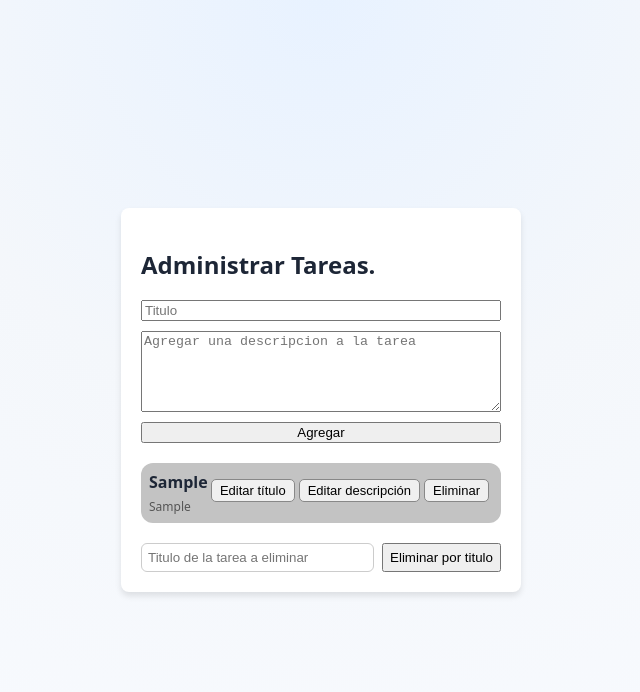
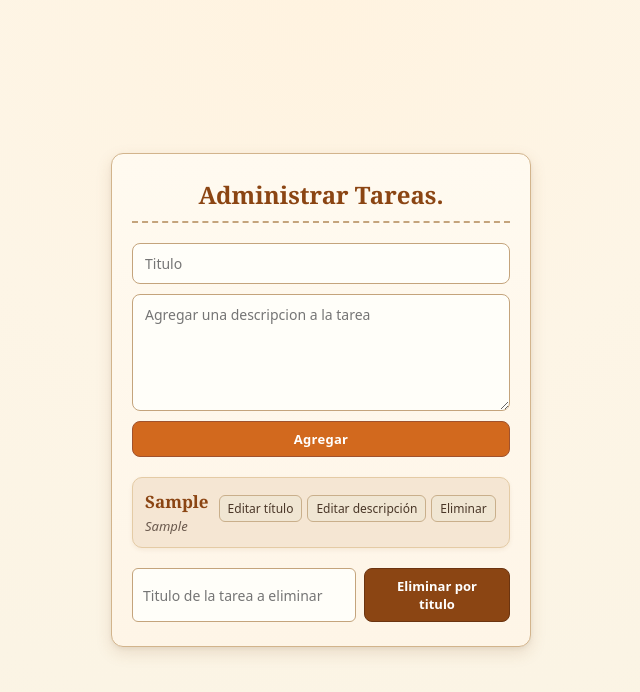
Before and after one commit to JEmilioAM/m04-d30-y26, a plain HTML site: page index.html in a window 1280 px wide. Both pictures are taken after typing "Sample", "Sample" into the empty fields and a click on the button "Agregar". Shown: the whole page, without its empty margins (319-959 px from the left). Drawn offline with Linux system fonts and the light colour scheme.

Commit message:
Ultima actualizacion general

```diff
--- a/styles.css
+++ b/styles.css
@@ -1,7 +1,21 @@
+/* ====== ESTILO CAMPESTRE PARA ADMINISTRADOR DE TAREAS ====== */
 :root {
-    font-family: system-ui, -apple-system, BlinkMacSystemFont, 'Segoe UI', sans-serif;
-    background: #f4f7fb;
-    color: #1d2636;
+  /* Paleta de colores tierra */
+  --color-fondo: #fdf5e6;        /* Old lace, fondo general cálido */
+  --color-contenedor: #fffaf0;   /* Floral white */
+  --color-borde: #8b5a2b;        /* Marrón madera */
+  --color-texto: #4a3728;        /* Marrón oscuro */
+  --color-texto-claro: #6b5a4e;
+  --color-naranja: #d2691e;      /* Chocolate (naranja terroso) */
+  --color-naranja-hover: #b85c1a;
+  --color-marron: #8b4513;       /* Saddle brown */
+  --color-marron-hover: #6b3410;
+  --color-fondo-tarea: #f5e6d3;  /* Beige arena */
+  --color-sombra: rgba(139, 90, 43, 0.15);
+
+  /* Fuentes offline */
+  --fuente-titulos: Georgia, 'Times New Roman', serif;
+  --fuente-cuerpo: system-ui, -apple-system, 'Segoe UI', Roboto, sans-serif;
 }
 
 * {
@@ -14,101 +28,239 @@ body {
   display: flex;
   align-items: center;
   justify-content: center;
-    background: radial-gradient(circle at top, #e8f2ff 0%, #f4f7fb 40%, #f9fbff 100%);
+  /* Fondo campestre con degradado tierra y naranja */
+  background: radial-gradient(circle at top, #fff3e0 0%, #fdf5e6 40%, #f9f3e3 100%);
+  font-family: var(--fuente-cuerpo);
+  color: var(--color-texto);
 }
 
 .main-container {
-    width: 400px;
-    background: #fff;
-    padding: 20px;
-    border-radius: 8px;
-    box-shadow: 0 4px 6px rgba(0, 0, 0, 0.1);
+  width: 420px;
+  background: var(--color-contenedor);
+  padding: 24px 20px;
+  border-radius: 12px;
+  border: 1px solid #d2b48c;       /* Tan */
+  box-shadow: 0 6px 16px var(--color-sombra), 0 2px 4px rgba(0,0,0,0.05);
+  background-image: linear-gradient(to bottom, #fffaf0, #fef5e7);
 }
 
+h2 {
+  font-family: var(--fuente-titulos);
+  font-size: 24px;
+  color: var(--color-marron);
+  text-align: center;
+  margin-top: 0;
+  margin-bottom: 20px;
+  border-bottom: 2px dashed #c4a47c;
+  padding-bottom: 10px;
+}
+
+/* Formulario */
 form {
   display: flex;
   flex-direction: column;
   gap: 10px;
-
 }
 
+input[type="text"],
+textarea {
+  padding: 10px 12px;
+  border: 1px solid #c4a47c;
+  border-radius: 8px;
+  font-family: var(--fuente-cuerpo);
+  font-size: 14px;
+  background-color: #fffef9;
+  color: var(--color-texto);
+  transition: border-color 0.2s;
+}
+
+input[type="text"]:focus,
+textarea:focus {
+  outline: none;
+  border-color: var(--color-naranja);
+  box-shadow: 0 0 0 2px rgba(210, 105, 30, 0.2);
+}
+
+button[type="submit"],
+button {
+  cursor: pointer;
+  padding: 8px 14px;
+  border: 1px solid transparent;
+  border-radius: 8px;
+  font-family: var(--fuente-cuerpo);
+  font-size: 13px;
+  font-weight: 600;
+  transition: all 0.2s;
+}
+
+/* Botón principal Agregar */
+button[type="submit"] {
+  background-color: var(--color-naranja);
+  color: white;
+  border-color: #a0522d;
+  letter-spacing: 0.3px;
+}
+
+button[type="submit"]:hover {
+  background-color: var(--color-naranja-hover);
+}
+
+/* Lista de tareas */
 .task-list {
   list-style: none;
   padding: 0;
   margin-top: 20px;
-
 }
 
 .task-item {
   display: flex;
   justify-content: space-between;
   align-items: center;
-
-    background-color: #c3c3c3;
-    padding: 8px;
-    border-radius: 12px;
+  background-color: var(--color-fondo-tarea);
+  padding: 12px;
+  border-radius: 10px;
   margin-bottom: 10px;
-
+  border: 1px solid #e4cba5;
+  box-shadow: 0 2px 4px rgba(139, 90, 43, 0.08);
+  transition: transform 0.1s ease;
 }
 
+.task-item:hover {
+  transform: translateY(-1px);
+}
+
+/* Contenido de la tarea */
 .task-item .task-content h3 {
-    font-size: 16px;
-    margin: 0 0 5px;
-
+  font-family: var(--fuente-titulos);
+  font-size: 17px;
+  margin: 0 0 4px;
+  color: var(--color-marron);
 }
 
 .task-item .task-content p {
   margin: 0;
-    color: #555;
-    font-size: 12px;
-
+  color: var(--color-texto-claro);
+  font-size: 13px;
+  font-style: italic;
 }
 
-.delete-section {
-    margin-top: 20px;
-    display: flex;
-    gap: 8px;
-}
-.delete-section input {
-    flex: 1;
-    padding: 6px;
-    border: 1px solid #ccc;
-    border-radius: 6px;
-}
-
-/* Estilos para los nuevos botones e inputs en modo edición */
+/* Inputs de edición (cuando se activan) */
 .edit-title-input,
 .edit-desc-textarea {
   width: 100%;
   padding: 4px 8px;
   margin-bottom: 4px;
-    border: 1px solid #aaa;
+  border: 1px solid #c4a47c;
   border-radius: 6px;
-    font-family: inherit;
+  font-family: var(--fuente-cuerpo);
+  background: #fffef9;
 }
 
 .edit-desc-textarea {
   resize: vertical;
 }
 
+/* Contenedor de botones de acción */
+.task-actions {
+  display: flex;
+  flex-wrap: wrap;
+  gap: 5px;
+  margin-left: 10px;
+}
+
+/* Todos los botones dentro de task-actions */
 .task-actions button {
-    margin-right: 4px;
-    margin-bottom: 4px;
-    cursor: pointer;
-    padding: 3px 8px;
-    border: 1px solid #888;
-    border-radius: 5px;
-    background-color: #f0f0f0;
-    font-size: 13px;
+  margin: 0;
+  border-radius: 6px;
+  font-size: 12px;
+  padding: 4px 8px;
+  font-weight: 500;
+  background-color: #f0e6d3;
+  border: 1px solid #c9af8b;
+  color: var(--color-texto);
 }
 
 .task-actions button:hover {
-    background-color: #e0e0e0;
+  background-color: #e4d0b5;
 }
 
+/* Botón Eliminar (rojo terroso para destacar) */
+.task-actions button:last-child {
+  background-color: #b94a3a;
+  border-color: #8b3a2e;
+  color: white;
+}
+
+.task-actions button:last-child:hover {
+  background-color: #a13d2f;
+}
+
+/* Botones Guardar y Cancelar (cuando están visibles) */
+.save-btn,
+.cancel-btn {
+  font-weight: bold;
+}
+
+.save-btn {
+  background-color: #7a9f6e;  /* Verde oliva suave */
+  border-color: #5c7a4f;
+  color: white;
+}
+
+.save-btn:hover {
+  background-color: #688b5c;
+}
+
+.cancel-btn {
+  background-color: #bc8f6f;
+  border-color: #9b7653;
+  color: white;
+}
+
+.cancel-btn:hover {
+  background-color: #a67c5b;
+}
+
+/* Mensaje de error dentro de la tarea */
 .task-error {
   display: block;
-    color: #cc0000;
-    font-size: 12px;
-    margin-top: 2px;
+  color: #b94a3a;
+  font-size: 11px;
+  margin-top: 3px;
+  font-style: italic;
 }
+
+/* Sección de eliminar por título */
+.delete-section {
+  margin-top: 20px;
+  display: flex;
+  gap: 8px;
+}
+
+.delete-section input {
+  flex: 1;
+  padding: 8px 10px;
+  border: 1px solid #c4a47c;
+  border-radius: 6px;
+  font-family: var(--fuente-cuerpo);
+  background-color: #fffef9;
+}
+
+.delete-section button {
+  background-color: var(--color-marron);
+  color: white;
+  border-color: #6b3410;
+}
+
+.delete-section button:hover {
+  background-color: var(--color-marron-hover);
+}
+
+/* Errores generales (formulario y delete) */
+#form-error,
+#delete-error {
+  font-size: 13px;
+  color: #b94a3a;
+  margin-top: 8px;
+  font-style: italic;
+}
```
Lines whose indentation alone changed are shown as unchanged.
